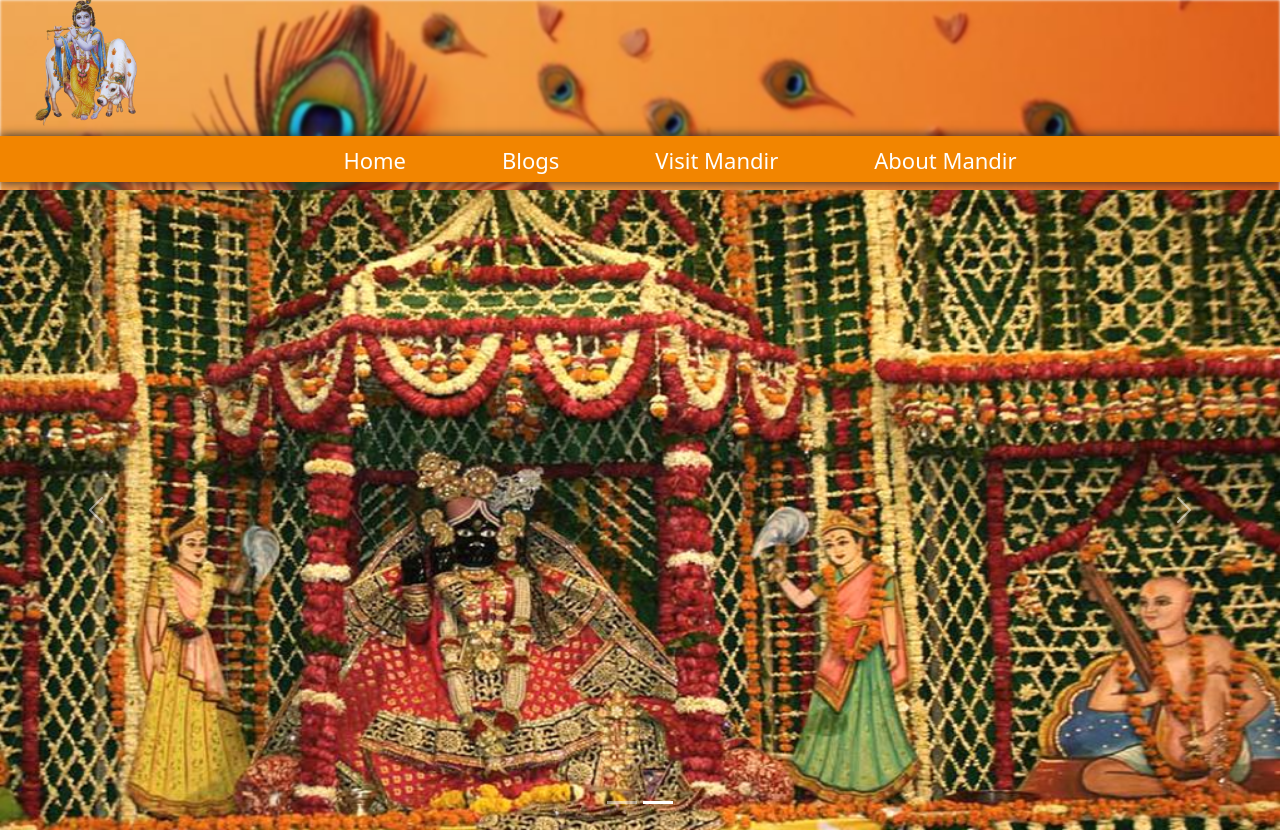
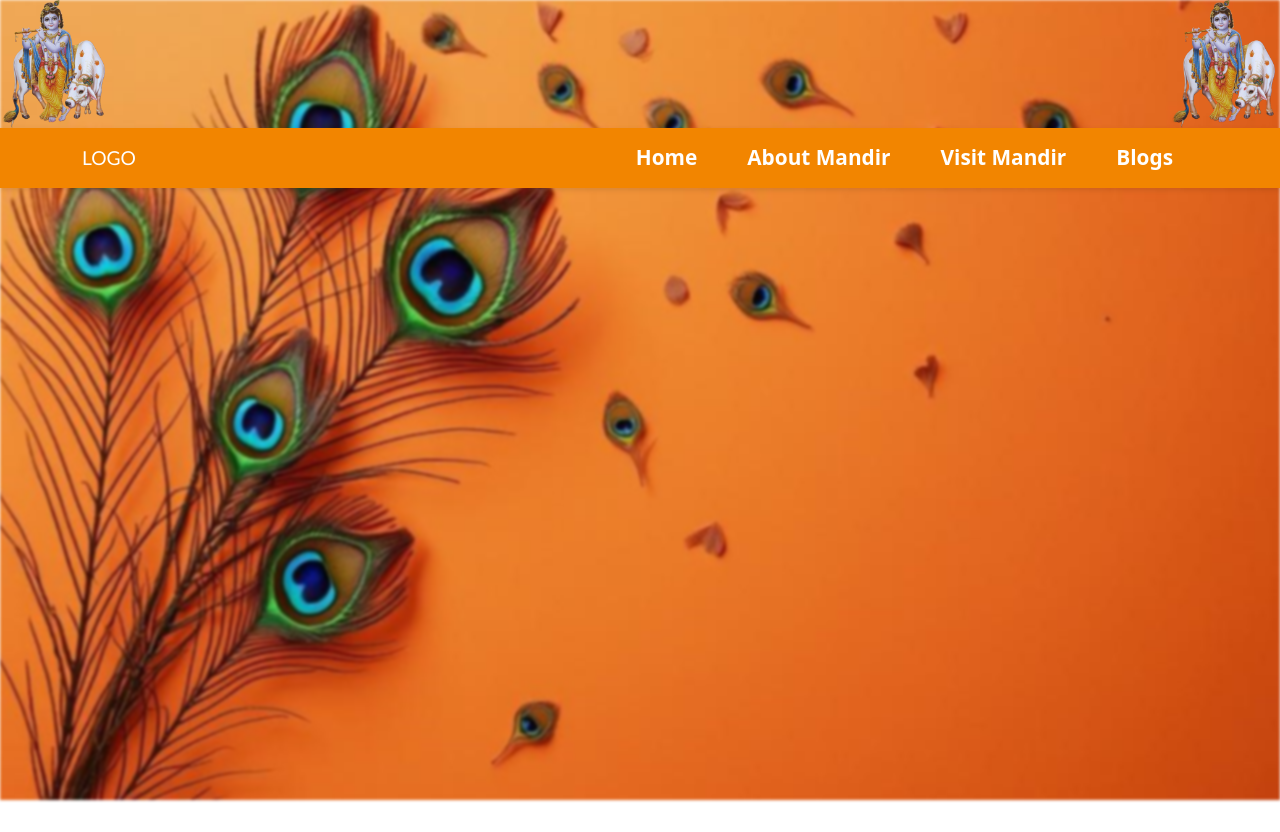
Before and after one commit to AAbhishek1234/Bankebihariwebsite, a React (Create React App) app: page / in a window 1280 px wide. Shown: the top 832 px of the page. After the commit the page ends 800 px from the top, so only its background shows below. Built offline with nearby package versions, Linux system fonts and the light colour scheme.

Commit message:
new look in navbar

```diff
--- a/package.json
+++ b/package.json
@@ -12,6 +12,7 @@
     "react-dom": "^18.3.1",
     "react-router-dom": "^6.26.2",
     "react-scripts": "5.0.1",
+    "react-scroll": "^1.9.0",
     "web-vitals": "^2.1.4"
   },
   "scripts": {
--- a/src/components/Navbar.jsx
+++ b/src/components/Navbar.jsx
@@ -1,59 +1,162 @@
-import React from 'react';
+// import React from 'react';
+// import "./navbar.css";
+// import { Link } from 'react-router-dom';
+
+// const Navbar = () => {
+//   return (
+//     <div style={{ position: "relative" }}>
+//       <Link>
+//         <img
+//           src="/images/abovenav.png"
+//           alt="Above Navbar"
+//           className="img-fluid"
+//           style={{ height: "10rem", width: "auto", position: "absolute", top: "-10rem", left: "50%", transform: "translateX(-50%)" }}
+//         />
+//       </Link>
+
+//       <Link>
+//         <img
+//           src="/images/krishna.png"
+//           alt="Krishna"
+//           className="img-fluid"
+//           style={{ height: "8rem", width: "auto", position: "absolute", bottom: "4rem", left: "2rem" }}
+//         />
+//       </Link>
+
+//       <nav className="navbar navbar-expand-lg navbar-light">
+//         <div className="container-fluid" style={{ backgroundColor: "#f28500", boxShadow: "0 0 10px", marginTop: "8rem" }}>
+//           <button className="navbar-toggler" type="button" data-bs-toggle="collapse" data-bs-target="#navbarNav" aria-controls="navbarNav" aria-expanded="false" aria-label="Toggle navigation">
+//             <span className="navbar-toggler-icon"></span>
+//           </button>
+//           <div className="collapse navbar-collapse" id="navbarNav">
+//             <ul className="navbar-nav mx-auto">
+//               <li className="nav-item">
+//                 <Link className="nav-link active" aria-current="page" to="/">Home</Link>
+//               </li>
+//               <li className="nav-item">
+//                 <Link className="nav-link" to="/Blog">Blogs</Link>
+//               </li>
+//               <li className="nav-item">
+//                 <Link className="nav-link" to="/Visit-Temple">Visit Mandir</Link>
+//               </li>
+//               <li className="nav-item">
+//                 <Link className="nav-link" to="/About-Temple">About Mandir</Link>
+//               </li>
+
+//             </ul>
+//           </div>
+//         </div>
+//       </nav>
+//     </div>
+//   );
+// }
+
+// export default Navbar;
+
+import React from "react";
+import { Navbar, Nav, Container } from "react-bootstrap";
+import { Link } from "react-scroll";
 import "./navbar.css";
-import { Link } from 'react-router-dom';
 
-const Navbar = () => {
+const MyNavbar = () => {
+  const scrollToTop = () => {
+    window.scrollTo({ top: 0, behavior: "smooth" });
+  };
+
   return (
-    <div style={{ position: "relative" }}>
-      {/* Above Navbar Image */}
-      <Link>
-        <img
-          src="/images/abovenav.png"
-          alt="Above Navbar"
-          className="img-fluid"
-          style={{ height: "10rem", width: "auto", position: "absolute", top: "-10rem", left: "50%", transform: "translateX(-50%)" }}
-        />
-      </Link>
-
-      {/* Krishna Image */}
-      <Link>
+    <div>
+      {/* Images Section */}
+      <div style={{ position: "relative", height: "8rem" }}>
+        {/* Left-side image */}
         <img
           src="/images/krishna.png"
-          alt="Krishna"
-          className="img-fluid"
-          style={{ height: "8rem", width: "auto", position: "absolute", bottom: "4rem", left: "2rem" }}
+          alt="Left"
+          style={{
+            position: "absolute",
+            top: "0",
+            left: "",
+            height: "8rem",
+            width: "auto",
+          }}
         />
-      </Link>
 
-      {/* Main Navbar */}
-      <nav className="navbar navbar-expand-lg navbar-light">
-        <div className="container-fluid" style={{ backgroundColor: "#f28500", boxShadow: "0 0 10px", marginTop: "8rem" }}>
-          <button className="navbar-toggler" type="button" data-bs-toggle="collapse" data-bs-target="#navbarNav" aria-controls="navbarNav" aria-expanded="false" aria-label="Toggle navigation">
-            <span className="navbar-toggler-icon"></span>
-          </button>
-          <div className="collapse navbar-collapse" id="navbarNav">
-            <ul className="navbar-nav mx-auto"> {/* Center the nav items */}
-              <li className="nav-item">
-                <Link className="nav-link active" aria-current="page" to="/">Home</Link>
-              </li>
-              <li className="nav-item">
-                <Link className="nav-link" to="/Blog">Blogs</Link>
-              </li>
-              <li className="nav-item">
-                <Link className="nav-link" to="/Visit-Temple">Visit Mandir</Link>
-              </li>
-              <li className="nav-item">
-                <Link className="nav-link" to="/About-Temple">About Mandir</Link>
-              </li>
-              {/* <li className="nav-item">
-                <button className='donate-button'>Donate</button>
-              </li> */}
-            </ul>
-          </div>
-        </div>
-      </nav>
+        {/* Right-side image */}
+        <img
+          src="/images/krishna.png"
+          alt="Right"
+          style={{
+            position: "absolute",
+            top: "0",
+            right: "5px",
+            height: "8rem",
+            width: "auto",
+          }}
+        />
+      </div>
+
+      {/* Navbar Section */}
+      <Navbar expand="lg" className="navbar-custom">
+        <Container>
+          <Navbar.Brand
+            onClick={scrollToTop}
+            style={{
+              color: "black",
+              fontFamily:
+                "'Gill Sans', 'Gill Sans MT', 'Calibri', 'Trebuchet MS', sans-serif",
+              cursor: "pointer",
+            }}
+          >
+            LOGO
+          </Navbar.Brand>
+          <Navbar.Toggle aria-controls="navbar-nav" className="custom-toggler" />
+          <Navbar.Collapse id="navbar-nav">
+            <Nav className="ms-auto">
+              <Nav.Link>
+                <Link
+                  to="top"
+                  smooth={true}
+                  duration={10}
+                  className="nav-link-custom"
+                >
+                  Home
+                </Link>
+              </Nav.Link>
+              <Nav.Link>
+                <Link
+                  to="about-us"
+                  smooth={true}
+                  duration={10}
+                  className="nav-link-custom"
+                >
+                  About Mandir
+                </Link>
+              </Nav.Link>
+              <Nav.Link>
+                <Link
+                  to="Our-Programs"
+                  smooth={true}
+                  duration={10}
+                  className="nav-link-custom"
+                >
+                  Visit Mandir
+                </Link>
+              </Nav.Link>
+              <Nav.Link>
+                <Link
+                  to="Footer"
+                  smooth={true}
+                  duration={10}
+                  className="nav-link-custom"
+                >
+                  Blogs
+                </Link>
+              </Nav.Link>
+            </Nav>
+          </Navbar.Collapse>
+        </Container>
+      </Navbar>
     </div>
   );
-}
+};
 
-export default Navbar;
+export default MyNavbar;
--- a/src/components/navbar.css
+++ b/src/components/navbar.css
@@ -1,9 +1,9 @@
-/* Navbar link styling */
+/*
 .navbar-nav .nav-link {
     position: relative;
-    color: rgb(255, 255, 255); /* Change to your desired color */
-    text-decoration: none; /* Remove default underline */
-    padding-bottom: 5px; /* Add some space at the bottom for the underline */
+    color: rgb(255, 255, 255);
+    text-decoration: none;
+    padding-bottom: 5px;
     margin-left: 5rem;
     font-size: 22px;
     font-weight: 500;
@@ -11,24 +11,22 @@
   .navbar-nav .nav-link:hover{
     color: white;
   }
-  /* Underline hover effect */
   .navbar-nav .nav-link::after {
     content: '';
     position: absolute;
     width: 0;
-    height: 2px; /* Thickness of the underline */
+    height: 2px;
     left: 0;
     bottom: 0;
-    background-color: #fae608; /* Color of the underline */
+    background-color: #fae608;
     transition: width 0.3s ease;
   }
 
-  /* On hover, the underline appears */
   .navbar-nav .nav-link:hover::after {
-    width: 100%; /* Underline expands to full width */
+    width: 100%;
   }
   .donate-button {
-    background-color: #ff5722; /* Example color */
+    background-color: #ff5722;
     color: white;
     border: none;
     padding: 0.5rem 1rem;
@@ -37,7 +35,7 @@
   }
 
   .donate-button:hover {
-    background-color: #e64a19; /* Darker shade on hover */
+    background-color: #e64a19;
   }
 
 
@@ -45,4 +43,74 @@
 .navbar-nav .nav-link.active,
 .navbar-nav .nav-link.show {
   color: white  !important;
+} */
+
+
+/* General styles for the navbar */
+.navbar-custom {
+height: 60px !important;
+  background-color:#f28500 !important; /* Navbar background */
+  transition: background-color 0.3s ease;
+  box-shadow: 0 2px 5px rgba(0, 0, 0, 0.1); /* Subtle shadow for the navbar */
 }
+
+/* Brand */
+.navbar-custom .navbar-brand {
+  font-size: 1.2rem !important;
+  color: white !important;
+}
+
+/* Links */
+.navbar-custom .nav-link-custom {
+
+  text-decoration: none !important;
+  color: white !important;
+  padding: 3px 2px !important;
+  font-size: 1.3rem;
+  font-weight: 600;
+  transition: background-color 0.3s ease, color 0.3s ease;
+}
+
+/* .navbar-custom .nav-link-custom:hover {
+  color: #CD5C5C !important;
+} */
+
+/* Toggle Button Customization */
+.custom-toggler {
+  border-color:  white!important; /* Black border for the toggle button */
+  background-color: white !important; /* Black background for the toggle button */
+}
+
+.custom-toggler .navbar-toggler-icon {
+  background-color: white !important; /* Black toggle icon */
+}
+
+/* Mobile view adjustments */
+@media (max-width: 992px) {
+  .navbar-custom .navbar-nav {
+      text-align: left;
+  }
+
+  .navbar-custom .nav-link-custom {
+      margin: 5px 0;
+  }
+}
+
+/* Laptop/Desktop view adjustments */
+@media (min-width: 993px) {
+  .navbar-custom .navbar-nav {
+      text-align: right;
+  }
+
+  .navbar-custom .nav-link-custom {
+      margin: 0 15px; /* Add horizontal spacing between nav items */
+  }
+}
+
+
+
+@media (max-width: 768px) {
+  .navbar-custom {
+    height: auto !important; /* Reduced height for mobile view */
+  }
+}
--- a/src/pages/Home.jsx
+++ b/src/pages/Home.jsx
@@ -10,11 +10,11 @@ function Home() {
   return (
     <>
     <Navbar></Navbar>
-    <Slider></Slider>
+    {/* <Slider></Slider>
     <About></About>
     <Timming></Timming>
     <TempleHistory></TempleHistory>
-    <Footer></Footer>
+    <Footer></Footer> */}
     </>
   )
 }
```
Also changed, not shown: 1 other file (tests, documents, lock files or other folders).
